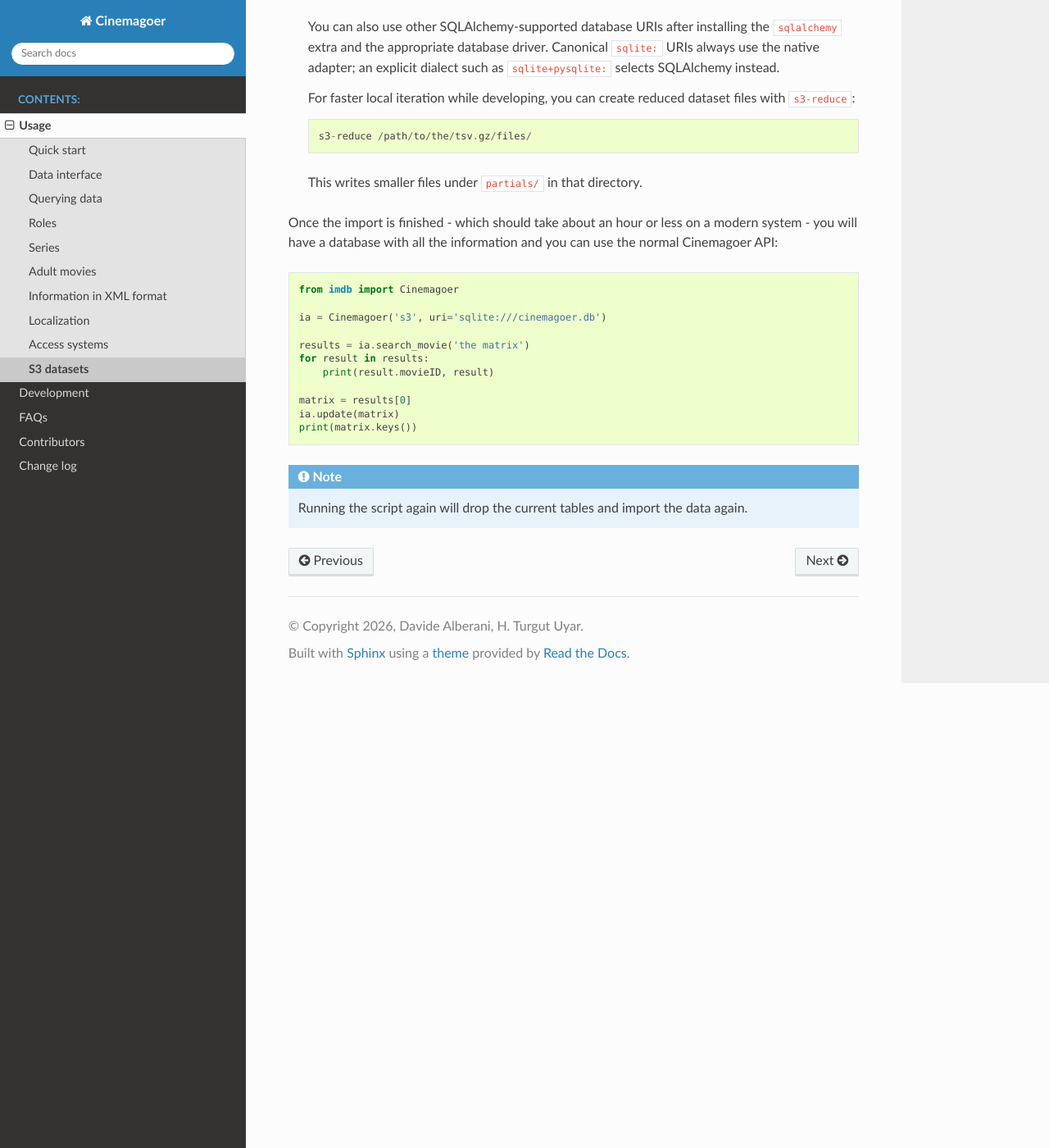
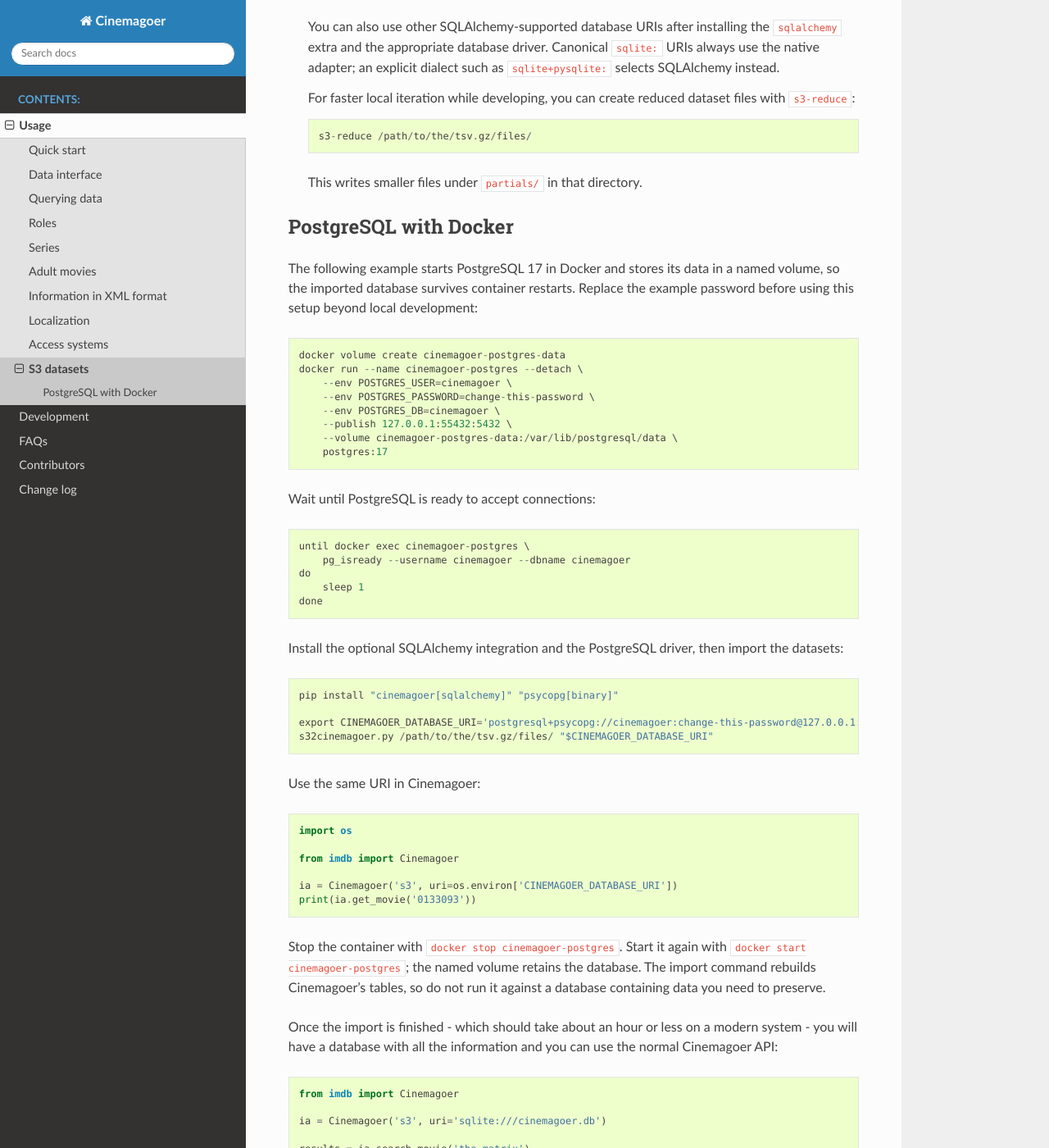
Before and after one commit to cinemagoer/cinemagoer, a Sphinx documentation site: the page built from docs/usage/s3.rst, in a window 1280 px wide and 1400 px high, scrolled down 1095 px. Shown: the whole window at 82% size. Built offline with Sphinx 7.4.7 and the Read the Docs theme 3.1.0, drawn with Linux system fonts in a browser that asks for light colours.

```diff
--- a/CHANGELOG.txt
+++ b/CHANGELOG.txt
@@ -1,4 +1,6 @@
 * What's new in the next release
+
+* What's new in release 2026.08.20 (The Life of Chuck)
 
   [s3]
 
--- a/docs/conf.py
+++ b/docs/conf.py
@@ -24,9 +24,9 @@
 author = 'Davide Alberani, H. Turgut Uyar'
 
 # The short X.Y version
-version = '2026.06.27'
+version = '2026.08.20'
 # The full version, including alpha/beta/rc tags
-release = '2026.06.27'
+release = '2026.08.20'
 
 
 # -- General configuration ---------------------------------------------------
--- a/docs/devel/index.rst
+++ b/docs/devel/index.rst
@@ -44,6 +44,7 @@
    :maxdepth: 2
    :caption: Contents:
 
+   packaging
    test
    translate
    release
--- a/docs/usage/s3.rst
+++ b/docs/usage/s3.rst
@@ -58,6 +58,54 @@
 
    This writes smaller files under ``partials/`` in that directory.
 
+PostgreSQL with Docker
+----------------------
+
+The following example starts PostgreSQL 17 in Docker and stores its data in a
+named volume, so the imported database survives container restarts. Replace
+the example password before using this setup beyond local development::
+
+   docker volume create cinemagoer-postgres-data
+   docker run --name cinemagoer-postgres --detach \
+       --env POSTGRES_USER=cinemagoer \
+       --env POSTGRES_PASSWORD=change-this-password \
+       --env POSTGRES_DB=cinemagoer \
+       --publish 127.0.0.1:55432:5432 \
+       --volume cinemagoer-postgres-data:/var/lib/postgresql/data \
+       postgres:17
+
+Wait until PostgreSQL is ready to accept connections::
+
+   until docker exec cinemagoer-postgres \
+       pg_isready --username cinemagoer --dbname cinemagoer
+   do
+       sleep 1
+   done
+
+Install the optional SQLAlchemy integration and the PostgreSQL driver, then
+import the datasets::
+
+   pip install "cinemagoer[sqlalchemy]" "psycopg[binary]"
+
+   export CINEMAGOER_DATABASE_URI='postgresql+psycopg://cinemagoer:change-this-password@127.0.0.1:55432/cinemagoer'
+   s32cinemagoer.py /path/to/the/tsv.gz/files/ "$CINEMAGOER_DATABASE_URI"
+
+Use the same URI in Cinemagoer:
+
+.. code-block:: python
+
+   import os
+
+   from imdb import Cinemagoer
+
+   ia = Cinemagoer('s3', uri=os.environ['CINEMAGOER_DATABASE_URI'])
+   print(ia.get_movie('0133093'))
+
+Stop the container with ``docker stop cinemagoer-postgres``. Start it again
+with ``docker start cinemagoer-postgres``; the named volume retains the
+database. The import command rebuilds Cinemagoer's tables, so do not run it
+against a database containing data you need to preserve.
+
 Once the import is finished - which should take about an hour or less
 on a modern system - you will have a database with all the information
 and you can use the normal Cinemagoer API:
--- a/imdb/version.py
+++ b/imdb/version.py
@@ -1 +1 @@
-__version__ = '2026.08.16'
+__version__ = '2026.08.20'
--- a/pyproject.toml
+++ b/pyproject.toml
@@ -1,6 +1,6 @@
 [project]
 name = "cinemagoer"
-version = "2026.08.16"
+version = "2026.08.20"
 description = "Retrieve data from IMDb."
 readme = "README.rst"
 
```
Also changed, not shown: docs/devel/packaging.rst (added, +60 -0 lines), 1 other file.
